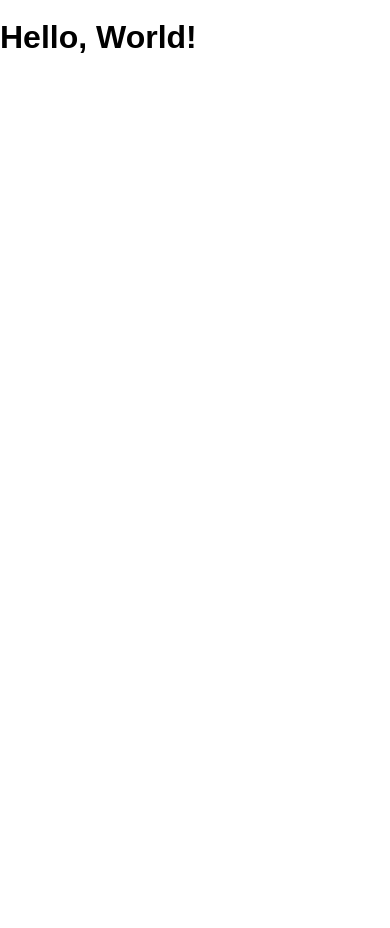
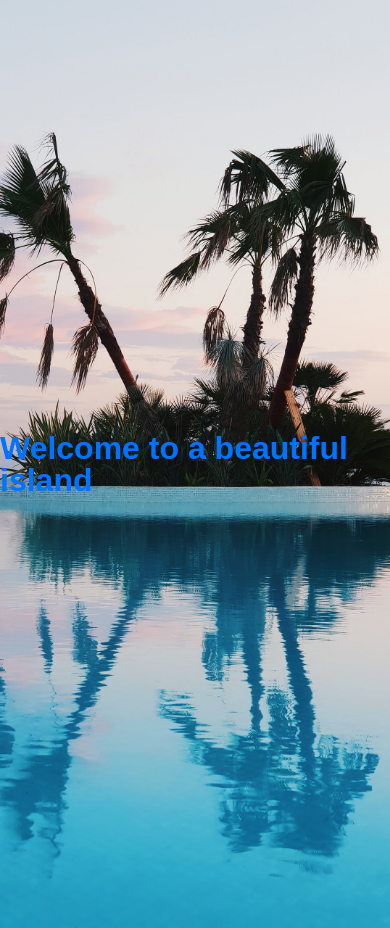
Before and after one commit to adamjjones/landing-pages, a website: page public/index.html in a window 390 px wide. Before the commit the page ends 865 px from the top, so only its background shows below. Drawn offline with Linux system fonts and the light colour scheme.

Commit message:
Background image is responsive

```diff
--- a/public/index.html
+++ b/public/index.html
@@ -1,5 +1,6 @@
 <!DOCTYPE html>
 <html>
+
 <head lang="en">
   <meta charset="UTF-8" />
   <meta name="viewport" content="width=device-width, initial-scale=1" />
@@ -7,8 +8,12 @@
   <link rel="shortcut icon" href="/favicon.ico" />
   <link rel="stylesheet" href="/screen.css" />
 </head>
+
 <body>
-    <h1 class="hello-world"></h1>
+  <header id="demo">
+    <h1>Welcome to a beautiful island</h1>
+  </header>
   <script src="/main.js" charset="utf-8"></script>
 </body>
+
 </html>
--- a/public/screen.css
+++ b/public/screen.css
@@ -10,3 +10,17 @@ body {
   margin: 0;
   min-height: 100%;
 }
+
+header#demo {
+  height: 110vh;
+  background-repeat: no-repeat;
+  background-image: url('./img/martin-widenka-1jXrkaU9BGE-unsplash.jpg');
+  display: flex;
+  background-size: cover;
+  background-position: center;
+  color: rgb(0, 115, 255);
+  font-weight: bold;
+  flex-direction: column;
+  justify-content: center;
+  align-items: center;
+}
```
Also changed, not shown: public/img/martin-widenka-1jXrkaU9BGE-unsplash (1).jpg (added), public/img/martin-widenka-1jXrkaU9BGE-unsplash.jpg (added). Lines whose indentation alone changed are shown as unchanged.
